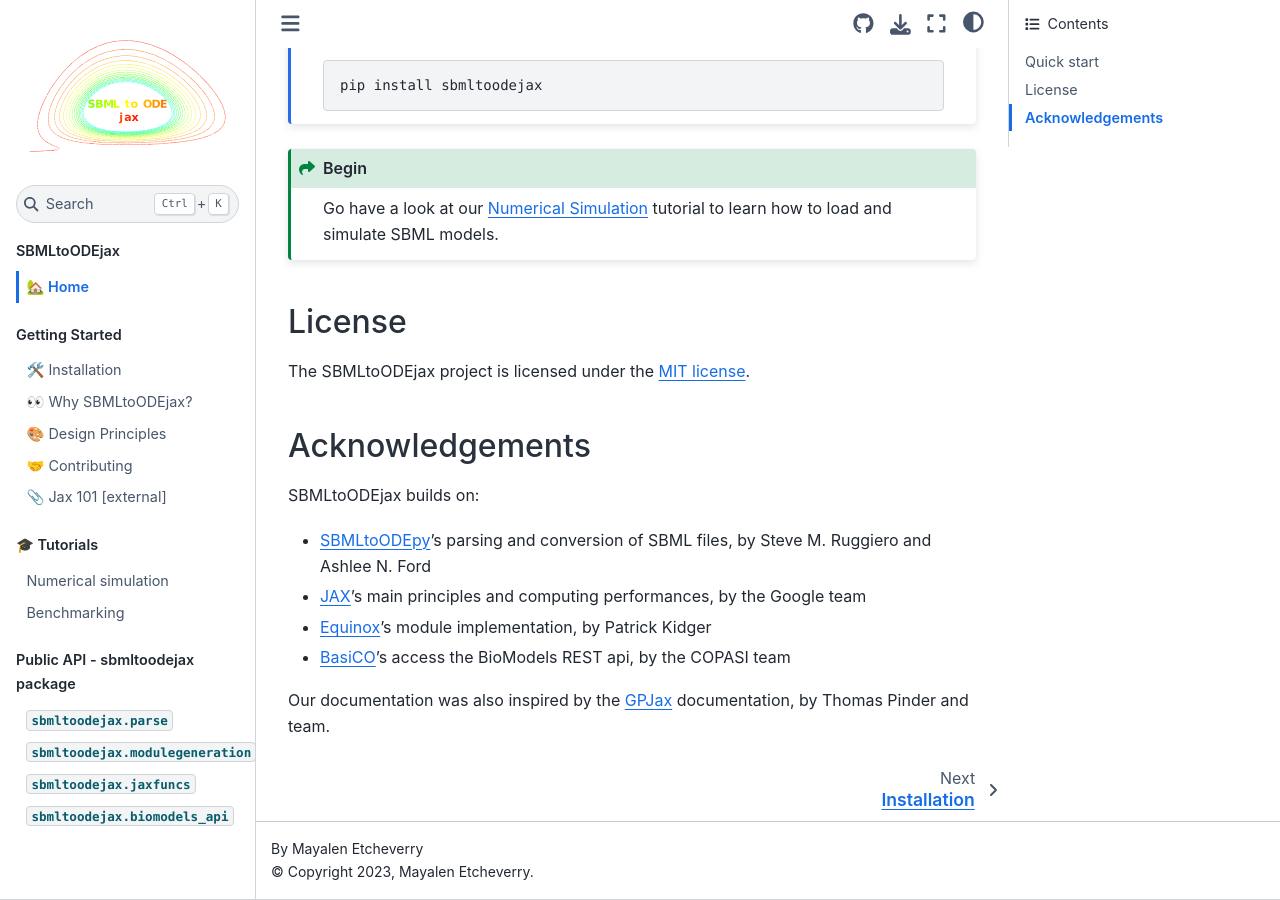
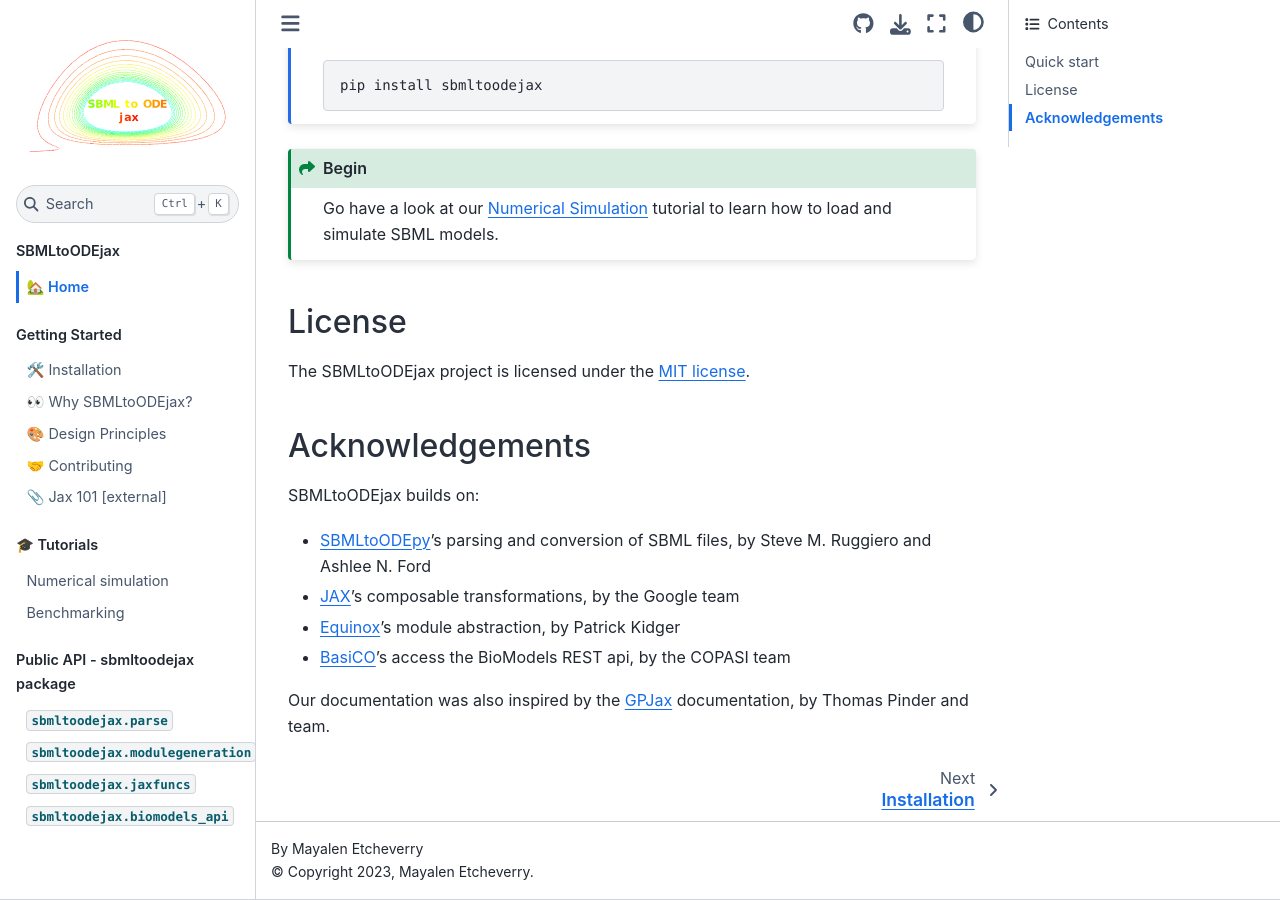
Before and after one commit to flowersteam/sbmltoodejax, a Sphinx documentation site: the page built from docs/source/index.md, in a window 1280 px wide and 900 px high, scrolled down 655 px. Built offline with Sphinx 7.4.7 and the Sphinx Book theme 1.1.4, drawn with Linux system fonts in a browser that asks for light colours; pages that are not in the unit, such as notebooks, are missing from menus.

Commit message:
update of docs acknowledgements

```diff
--- a/docs/source/index.md
+++ b/docs/source/index.md
@@ -32,8 +32,8 @@ The SBMLtoODEjax project is licensed under the [MIT license](https://github.com/
 ## Acknowledgements
 SBMLtoODEjax builds on:
 * [SBMLtoODEpy](https://github.com/AnabelSMRuggiero/sbmltoodepy)'s parsing and conversion of SBML files, by Steve M. Ruggiero and Ashlee N. Ford
-* [JAX](https://github.com/google/jax)'s main principles and computing performances, by the Google team
-* [Equinox](https://github.com/patrick-kidger/equinox)'s module implementation, by Patrick Kidger
+* [JAX](https://github.com/google/jax)'s composable transformations, by the Google team
+* [Equinox](https://github.com/patrick-kidger/equinox)'s module abstraction, by Patrick Kidger
 * [BasiCO](https://github.com/copasi/basico/blob/d058c10dd51f2c3e926efeaa29c6194f86bfdc90/basico/biomodels.py)'s access the BioModels REST api, by the COPASI team
 
 Our documentation was also inspired by the [GPJax](https://docs.jaxgaussianprocesses.com/) documentation, by Thomas Pinder and team.
```
